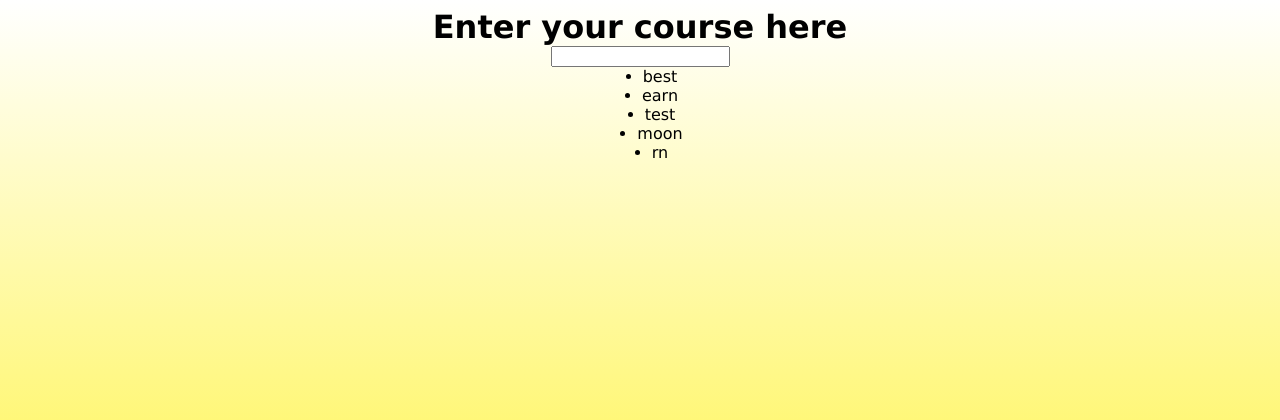
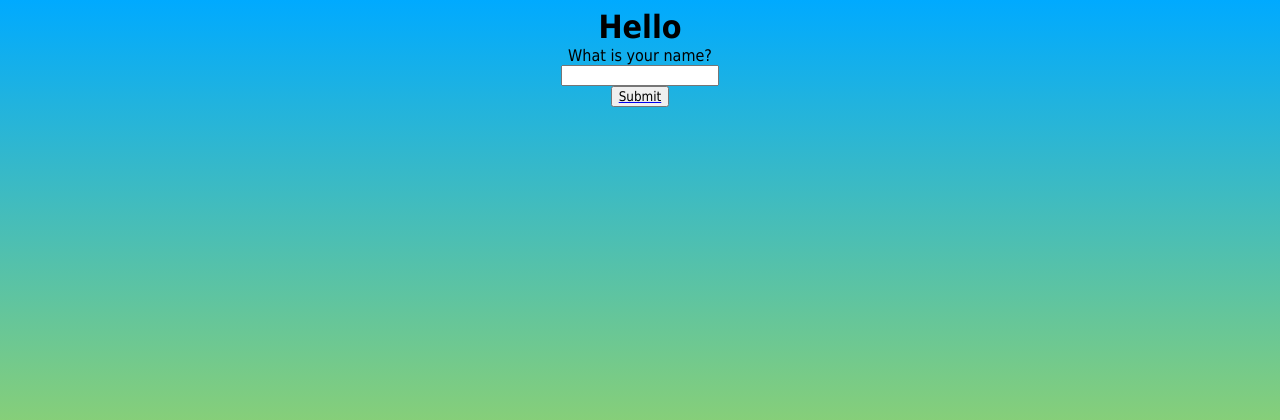
Before and after one commit to HofstraDSC/ClassRegistrator, a Node server app: page / in a window 1280 px wide. Shown: the top 420 px of the page. Run offline with Node 20, Linux system fonts and the light colour scheme; some libraries are stand-ins or nearby versions.

Commit message:
linked css to each HTML

```diff
--- a/public/css/style-add.css
+++ b/public/css/style-add.css
@@ -14,7 +14,7 @@ body {
     align-items: center;
     text-align: center;
     margin: 0 auto;
-    font-family: Verdana, Geneva, Tahoma, sans-serif;
+    font-family: Tahoma, Verdana, Geneva, sans-serif;
 }
 
 a {
--- a/public/css/style-id.css
+++ b/public/css/style-id.css
@@ -1,5 +1,22 @@
+html {
+    margin: 0 auto;
+    height: 100%;
+}
+
+body {
+    background-image: linear-gradient(0deg, #fff000, #00aaff);
+}
+
 .center {
     display: flex;
+    flex-direction: column;
     justify-content: center;
+    align-items: center;
+    text-align: center;
     margin: 0 auto;
+    font-family: Tahoma, Verdana, Geneva, sans-serif;
 }
+
+a {
+    display: block;
+}
--- a/public/css/style-next-semester.css
+++ b/public/css/style-next-semester.css
@@ -1,2 +1,3 @@
-/* test! */
-/* second test! */
+body {
+    background-color: green;
+}
--- a/routes/index.js
+++ b/routes/index.js
@@ -2,7 +2,7 @@ let express = require('express');
 let router = express.Router();
 
 router.get('/', function(req, res){
-	res.render('add');
+	res.render('id', {style: 'css/style-id.css'});
 });
 
 module.exports = router;
--- a/views/add.handlebars
+++ b/views/add.handlebars
@@ -1,9 +1,3 @@
-<!DOCTYPE html>
-<html>
-    <head>
-        <link href="../public/css/style-add.css" rel="stylesheet" type="text/css">
-    </head>
-    <body>
 <h1 class="center">Enter your course here</h1>
 <input class="center" id="filterInput" type="text"/>
 <ul class="center" id="courses">
@@ -34,5 +28,3 @@
         }
     }
 </script>
-    </body>
-</html>
--- a/views/id.handlebars
+++ b/views/id.handlebars
@@ -1,12 +1,18 @@
-<!DOCTYPE html>
-<html>
-    <head>
-        <title>Enter ID</title>
-        <link href="../public/css/style-id.css" rel="stylesheet" type="text/css">
-    </head>
-    <body>
-        <h1 class="center">Hello</h1>
-        <p class="center">Please enter your ID here</p>
-        <input class="center" type="text"/>
-    </body>
-</html>
+<h1 class="center">Hello</h1>
+<p class="center">What is your name?</p>
+<input class="center" type="text"/>
+<a id="submitB" href="student/add">
+    <button class="center">Submit</button>
+</a>
+<!--WIP
+<script>
+    let submitB = document.getElementById("submitB");
+    submitB.addEventListener("keyup", redirect(e));
+
+    function redirect(e){
+        if (e.which == 13){
+            console.log("enter pressed");
+            window.location = "student/get/:id";
+        }
+    }
+</script>-->
--- a/views/layouts/layout.handlebars
+++ b/views/layouts/layout.handlebars
@@ -2,10 +2,10 @@
 <html>
 <head>
 	<title>ScheduleApp</title>
-	<link href="css/style-add.css" rel="stylesheet">
+	<link href="{{style}}" rel="stylesheet" type="text/css">
 </head>
 <body>
-	<!--<h1>LAYOUT HANDLEBAR</h1>-->
+	<!--LAYOUT HANDLEBAR-->
 	<div>
 		{{{body}}}
 	</div>
```
Also changed, not shown: public/css/style-delete.css (+18 -2 lines), routes/users.js (+5 -5 lines), views/delete.handlebars (+2 -11 lines), views/next-semester.handlebars (+1 -10 lines). Lines whose indentation alone changed are shown as unchanged.
